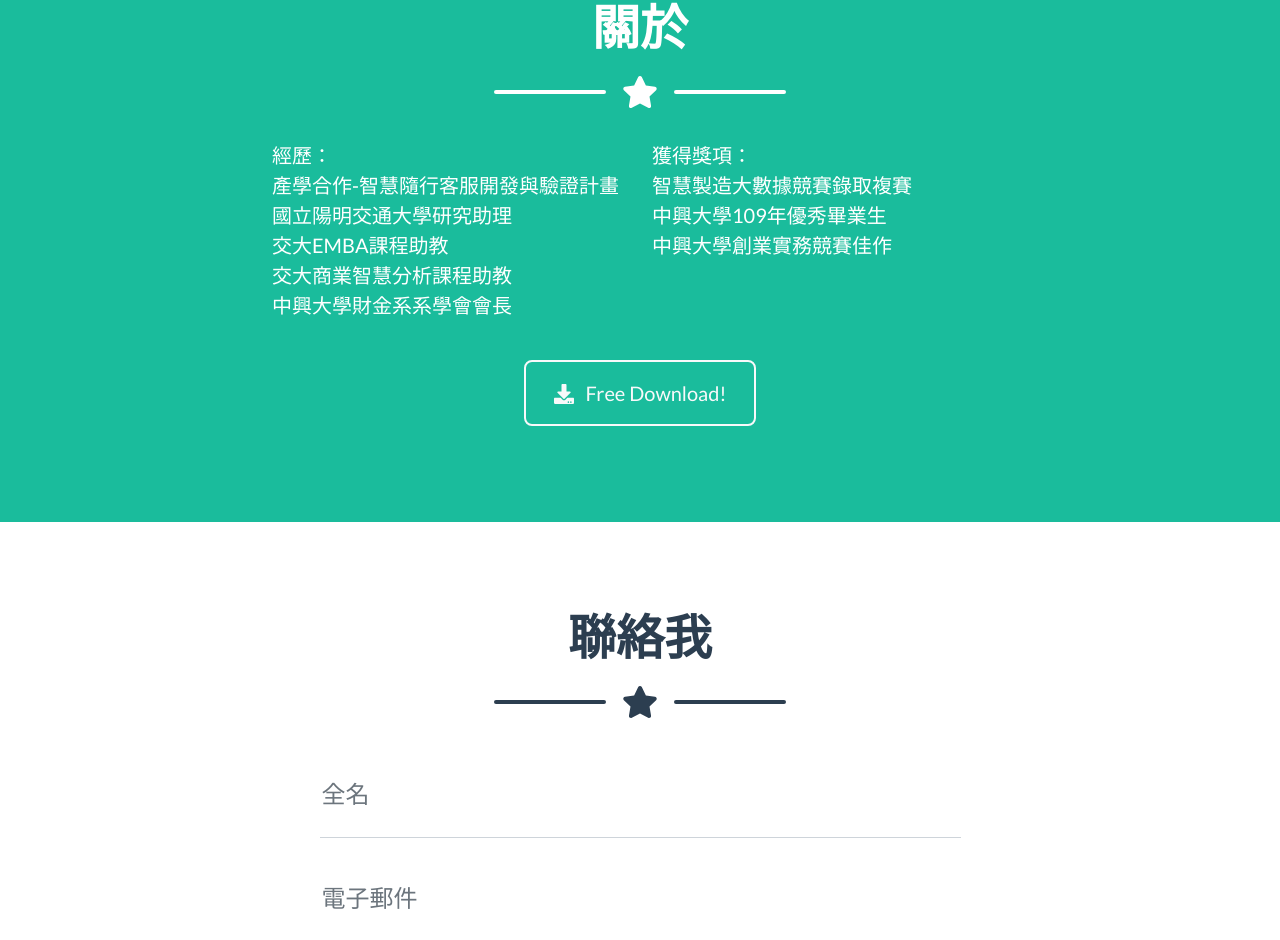
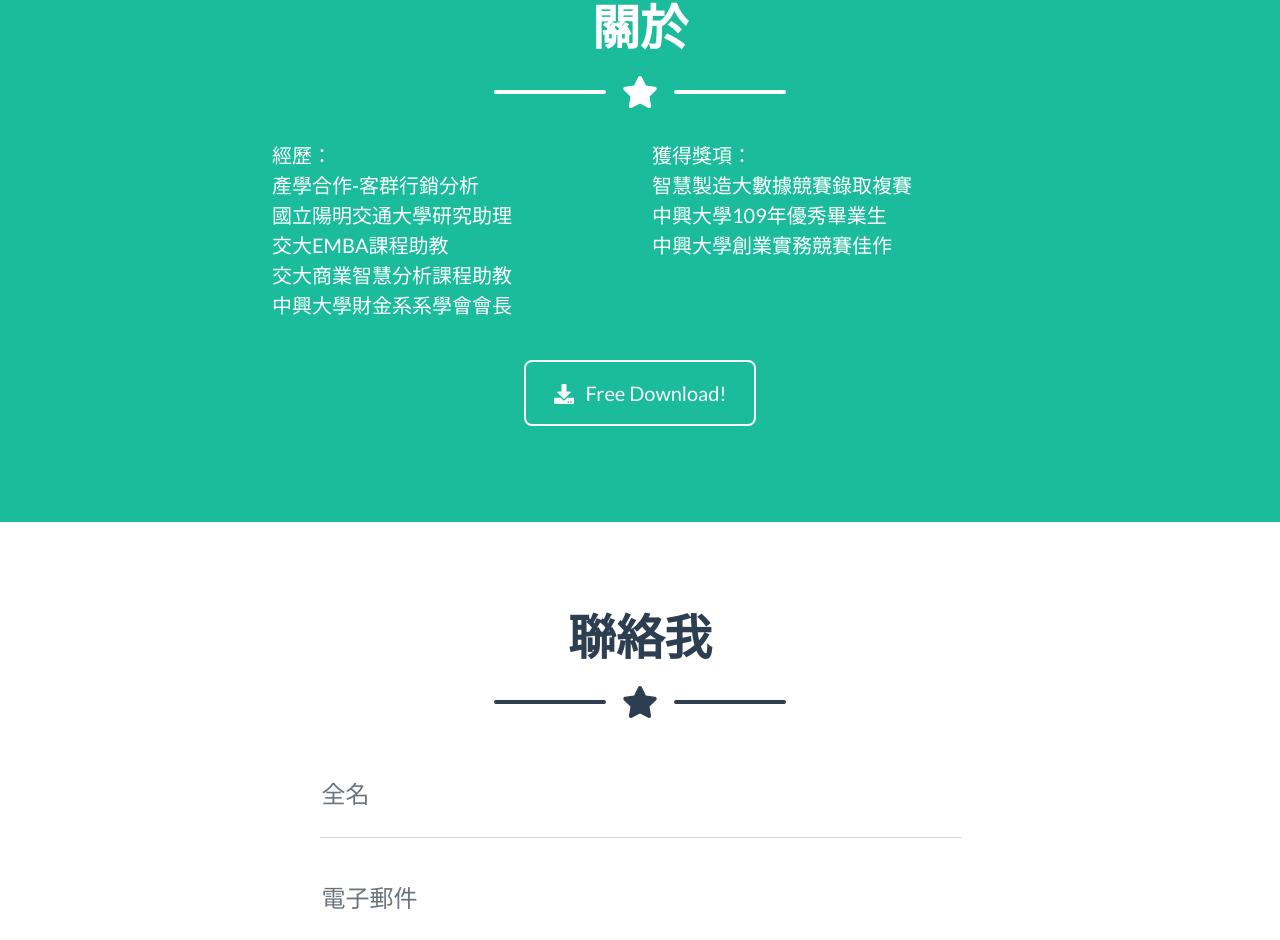
Before and after one commit to lanpingwang/12345, a plain HTML site: page static/index.html in a window 1280 px wide. Shown: the part 1845-2785 px from the top of the page. Drawn offline with nearby package versions, Linux system fonts and the light colour scheme; files that its build step writes are made by us from their sources; files whose address does not match are found by name.

Commit message:
Update index.html

```diff
--- a/static/index.html
+++ b/static/index.html
@@ -134,7 +134,7 @@
                 </div>
                 <!-- About Section Content-->
                 <div class="row">
-                    <div class="col-lg-4 ms-auto"><p class="lead">經歷：<br>產學合作-智慧隨行客服開發與驗證計畫<br>國立陽明交通大學研究助理<br>交大EMBA課程助教<br>交大商業智慧分析課程助教<br>中興大學財金系系學會會長</p></div>
+                    <div class="col-lg-4 ms-auto"><p class="lead">經歷：<br>產學合作-客群行銷分析<br>國立陽明交通大學研究助理<br>交大EMBA課程助教<br>交大商業智慧分析課程助教<br>中興大學財金系系學會會長</p></div>
                     <div class="col-lg-4 me-auto"><p class="lead">獲得獎項：<br>智慧製造大數據競賽錄取複賽<br>中興大學109年優秀畢業生<br>中興大學創業實務競賽佳作</p></div>
                 </div>
                 <!-- About Section Button-->
```
